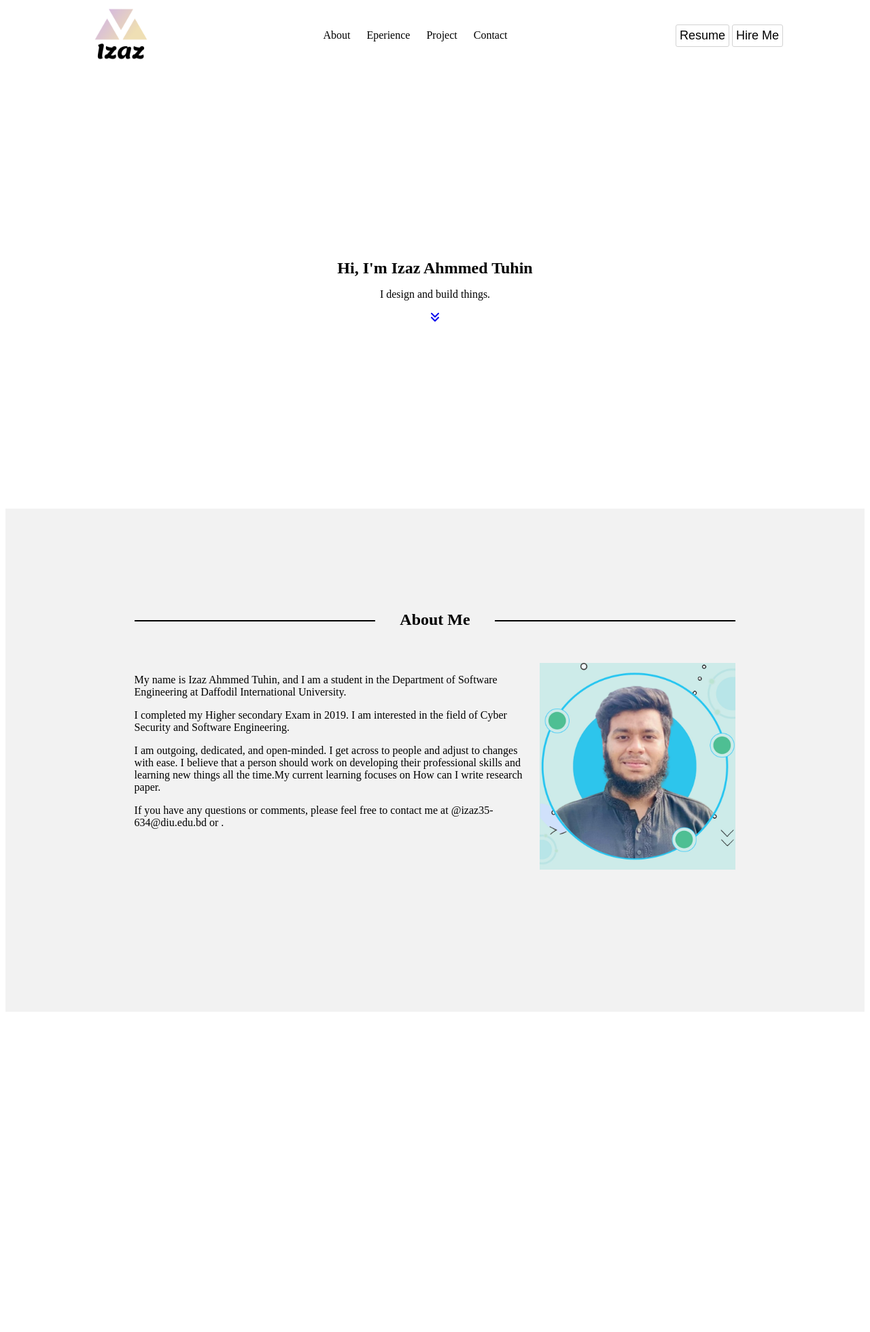
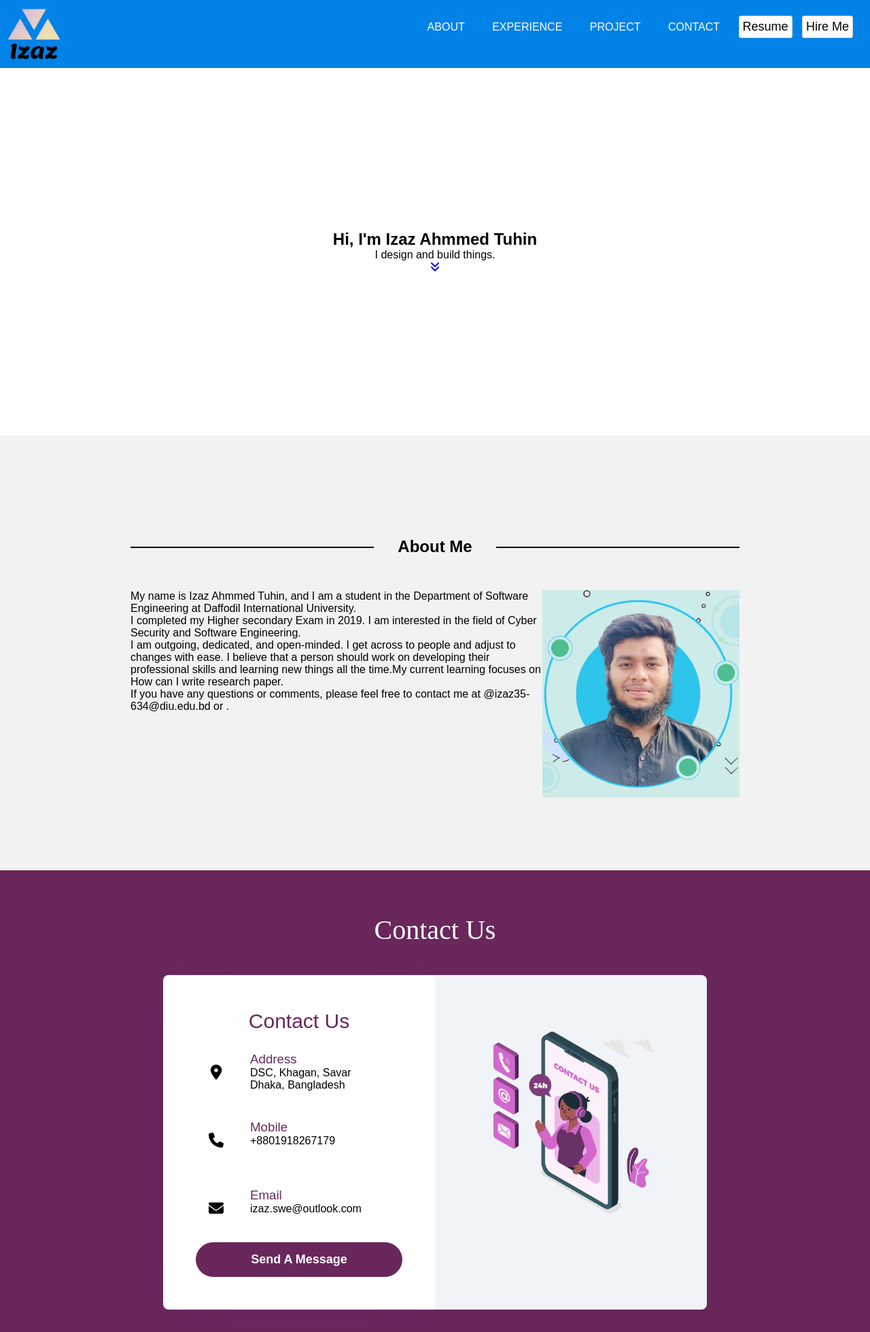
Before and after one commit to izaz-swe/assignment_1, a plain HTML site: page index.html in a window 1280 px wide. Shown: the whole page at 68% size. Before the commit the page ends 1496 px from the top, so only its background shows below. Drawn offline with Linux system fonts and the light colour scheme.

Commit message:
contact form creation with js

```diff
--- a/index.html
+++ b/index.html
@@ -8,27 +8,26 @@
   <script src="https://kit.fontawesome.com/ea8e1f032c.js" crossorigin="anonymous"></script>
 </head>
 <body>
-  <section class="header">
-      <div class="img-100">
-        <a href="#home-page"><img class="logo-img" src="./images/logo.png" alt=""></a>
-      </div>
-      <div>
-          <ul class="nav-items">
-            <li class="nav-item"><a href="#about-page">About</a></li>
-            <li class="nav-item"><a href="">Eperience</a></li>
-            <li class="nav-item"><a href="">Project</a></li>
-            <li class="nav-item"><a href="">Contact</a></li>
-          </ul>
-      </div>
-      <div >
-        <button class="btn btn-white">
-          Resume
-        </button>
-        <button class="btn btn-white">
-          Hire Me
-        </button>
-      </div>
-  </section>
+  <nav>
+    <input type="checkbox" name="" id="check">
+      <label for="check" class="checkbtn">
+        <i class="fa-solid fa-bars"></i>
+      </label>
+    <div class="logo img-100">
+      <a href="#home-page"><img class="logo-img" src="./images/logo.png" alt=""></a>
+    </div>
+    <ul id="navbar" class="active">
+      <li><a href="#about-page">About</a></li>
+      <li><a href="">Experience</a></li>
+      <li><a href="">Project</a></li>
+      <li><a href="#contact">Contact</a></li>
+      <li><button class="btn btn-white">Resume</button>
+      </li>
+      <li><button class="btn btn-white">
+        Hire Me
+      </button></li>
+    </ul>
+  </nav>
   <section id="home-page" class="container">
         <h1>
           Hi, I'm Izaz Ahmmed Tuhin
@@ -63,6 +62,46 @@
       </div>
     </div>
   </section>
-
+  <section id="contact">
+    <div class="contact-form">
+      <h1>Contact Us</h1>
+      <div class="contact-container">
+          <div class="main">
+              <div class="contact-content">
+                  <h2>Contact Us</h2>
+                  <div>
+                    <div class="box">
+                      <div class="icon"><i class="fa-solid fa-location-dot"></i></div>
+                      <div class="text">
+                        <h3>Address</h3>
+                        <p>DSC, Khagan, Savar <br>Dhaka, Bangladesh</p>
+                      </div>
+                    </div>
+                    <div class="box">
+                      <div class="icon"> <i class="fa-solid fa-phone"></i></i> </div>
+                      <div class="text">
+                        <h3>Mobile</h3>
+                        <p>+8801918267179</p>
+                      </div>
+                    </div>
+                    <div class="box">
+                      <div class="icon"><i class="fa-solid fa-envelope"></i></i></div>
+                      <div class="text">
+                        <h3>Email</h3>
+                        <p>izaz.swe@outlook.com</p>
+                      </div>
+                    </div>
+                    <button id="message-btn" onclick="creatContactForm()" class="contact-btn"> Send A Message</button>
+                  </div>
+              </div>
+              <div class="form-img">
+                  <img id="contact-img" src="./images/bg1.png" alt="">
+                  <div id="message"></div>
+              </div>
+          </div>
+      </div>
+  </div>
+  </section>
+  <script src="./script.js"></script>
 </body>
 </html>
--- /dev/null
+++ b/script.js
@@ -0,0 +1,32 @@
+// contact contatForm part
+function creatContactForm() {
+  const contatForm = document.createElement("contatForm");
+  contatForm.setAttribute("action", "#");
+  contatForm.setAttribute("method", "post");
+
+  // Constructing the entire HTML structure as a string
+  const htmlString = `
+  <input type="text" name="name" placeholder="Enter Your Name">
+  <input type="email" name="email" placeholder="Enter Your Email">
+  <textarea name="message" placeholder="Your Message"></textarea>
+  <button type="submit" class="contact-btn">Send <i class="fas fa-paper-plane"></i></button>
+`;
+
+  // Setting the inner HTML of the contatForm element
+  contatForm.innerHTML = htmlString;
+
+  // Append the contatForm to the desired location in your HTML
+  document.getElementById("message").appendChild(contatForm);
+  const button = document.getElementById("message-btn");
+  button.classList.remove("contact-btn");
+  button.classList.add("disable-btn");
+  const contact_img = document.getElementById("contact-img");
+  contact_img.classList.add("disable-btn")
+}
+
+const checkbox = document.getElementById('check');
+const navbar = document.querySelector('#navbar'); // Replace with the actual selector for your navbar
+
+checkbox.addEventListener('change', () => {
+  navbar.classList.toggle('active'); // Replace 'active' with the class that controls navbar visibility
+});
--- a/style.css
+++ b/style.css
@@ -1,54 +1,92 @@
-.body {
+*{
+  padding: 0;
   margin: 0;
-  padding: 0;
   box-sizing: border-box;
-  background-color: red;
+  font-family: 'poppins',sans-serif;
 }
 h1{
   margin: 0;
 }
-.header {
-  display: flex;
-  justify-content: space-between;
-  align-items: center;
+nav{
+  background: #0082e6;
+  height: 100px;
+  width: 100%;
   position: fixed;
-  top: 0;
-  width: 100%;
-  left: 0;
-  background-color: white;
   z-index: 100;
-  padding: 0px 10%;
-  box-sizing: border-box;
+}
+.logo {
+  float: left;
+}
+nav ul {
+  float: right;
+  padding-right: 20px;
+}
+
+nav ul li {
+  display: inline-block;
+  line-height: 80px;
+  margin: 0 5px;
+}
+nav ul li a {
+  text-decoration: none;
+  color: white;
+  padding: 7px 13px;
+  border-radius: 3px;
+  text-transform: uppercase;
+}
+li a:hover {
+  background-color: #1b9bff;
+}
+.checkbtn{
+  font-size: 30px;
+  color: black;
+  line-height: 80px;
+  margin-right: 40px;
+  cursor: pointer;
+  display: none;
+  float: right;
+}
+#check{
+  display: none;
+}
+@media (max-width: 800px){
+  .logo {
+    width: 100px;
+    height: 100px;
+  }
+  .checkbtn{
+    display: block;
+  }
+  ul {
+    width: 100%;
+    height: 50vh;
+    background: #2c3e50;
+    text-align: center;
+    transition: all .5s;
+  }
+  nav ul li {
+    display: block;
+  }
+  nav ul li a {
+    font-size: 20px;
+  }
+  li a:hover {
+    background-color: #0082e6;
+  }
+  .active {
+    display: none;
+  }
 }
 .img-100 {
   width: 100px;
 }
 .logo-img {
   width: 100%;
-  height: auto;
+  height: 100px;
 }
 
-.nav-items {
-  list-style-type: none;
-  margin: 0;
-  padding: 0;
-}
-.nav-item{
-  display: inline;
-}
-li a {
-  text-decoration: none;
-  color: black;
-  padding: 5px;
-  margin: 0px 5px;
-}
-li a:hover {
-  background-color: lightgrey;
-}
 
-#nav-btn-section {
-  margin-right: 15px;
-}
+
 .btn {
   padding: 5px;
   border-radius: 3px;
@@ -129,3 +167,153 @@ li a:hover {
   width: 100%;
   height: auto;
 }
+/* contact part */
+
+.box{
+  padding: 20px 0;
+  display: flex;
+}
+
+.box .icon{
+  min-width: 60px;
+  height: 60px;
+  background: #fff;
+  display: flex;
+  justify-content: center;
+  align-items: center;
+  border-radius: 50%;
+  font-size: 22px;
+}
+
+.box .text {
+  display: flex;
+  margin-left: 20px;
+  font-size: 16px;
+  flex-direction: column;
+  font-weight: 300;
+}
+
+.box .text h3{
+  font-weight: 500;
+  color: #69275c;
+}
+.disable-btn{
+  display: none;
+}
+/* form part */
+.contact-form{
+  position: relative;
+  min-height: 100vh;
+  background: #69275c;
+  padding: 50px;
+  justify-content: center;
+  display: grid;
+  grid-template-rows: 1fr auto 1fr;
+  align-items: center;
+}
+.contact-container{
+  max-width: 800px;
+  margin-top: 0 auto;
+}
+.contact-form h1{
+  text-align: center;
+  font-size: 2.5rem;
+  font-weight: 400;
+  color: #fff;
+  font-family: 'poppins';
+}
+.contact-form h2{
+  line-height: 40px;
+  margin-bottom: 5px;
+  font-size: 30px;
+  font-weight: 500;
+  color: #69275c;
+  text-align: center;
+}
+.contact-form .main{
+  position: relative;
+  display: flex;
+  margin: 30px 0;
+}
+.contact-content{
+  flex-basis: 50%;
+  padding: 3em 3em;
+  background: #fff;
+  box-shadow: 2px 9px 49px -17px rgba(156, 39, 148, 0.1);
+  border-top-left-radius: 8px;
+  border-bottom-left-radius: 8px;
+}
+.form-img{
+  flex-basis: 50%;
+  background: #f0f4f8;
+  background-size: cover;
+  padding: 40px;
+  border-top-right-radius: 8px;
+  border-bottom-right-radius: 8px;
+  align-items: center;
+  display: grid;
+}
+.form-img img{
+  max-width: 100%;
+}
+.contact-btn,
+input{
+  border-radius: 35px;
+}
+.contact-btn:hover{
+  color: #97359c;
+  transition: 0.5s ease;
+}
+.contact-form form{
+  margin: 30px 0;
+}
+.contact-form input,
+textarea{
+  outline: none;
+  margin-bottom: 15px;
+  font-stretch: 16px;
+  color: #999;
+  padding: 14px 20px;
+  width: 100%;
+  display: inline-block;
+  box-sizing: border-box;
+  border: none;
+  background: #fcfcfc;
+  transition: 0.3s ease;
+}
+.contact-form input:focus{
+  background: transparent;
+  border: 1px solid #69275c;
+}
+.contact-form button{
+  font-size: 18px;
+  color: #fff;
+  width: 100%;
+  background: #69275c;
+  font-weight: 600;
+  transition: 0.3s ease;
+  padding: 14px 15px;
+  border: 1px solid #69275c;
+
+}
+@media(max-width:736px){
+  .contact-form .main{
+      flex-direction: column;
+  }
+  .contact-form form{
+      margin-top: 30px;
+      margin-bottom: 10px;
+
+  }
+  .form-img{
+      border-radius: 0;
+      border-bottom-left-radius: 8px;
+      border-bottom-right-radius: 8px;
+      order: 2;
+  }
+  .content{
+      order: 1;
+      border-top-left-radius: 8px;
+      border-top-right-radius: 8px;
+  }
+}
```
Also changed, not shown: images/bg1.png (added).
